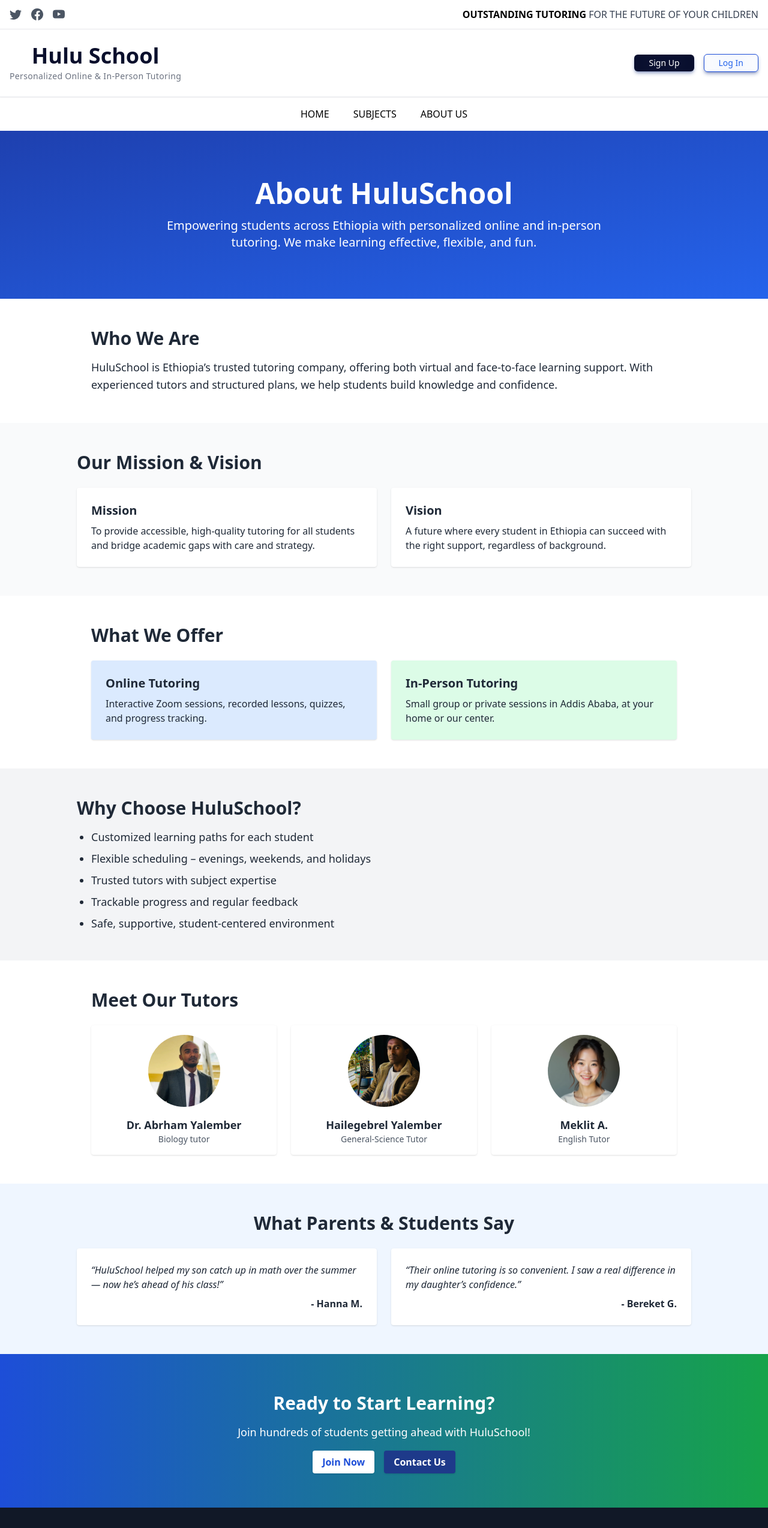
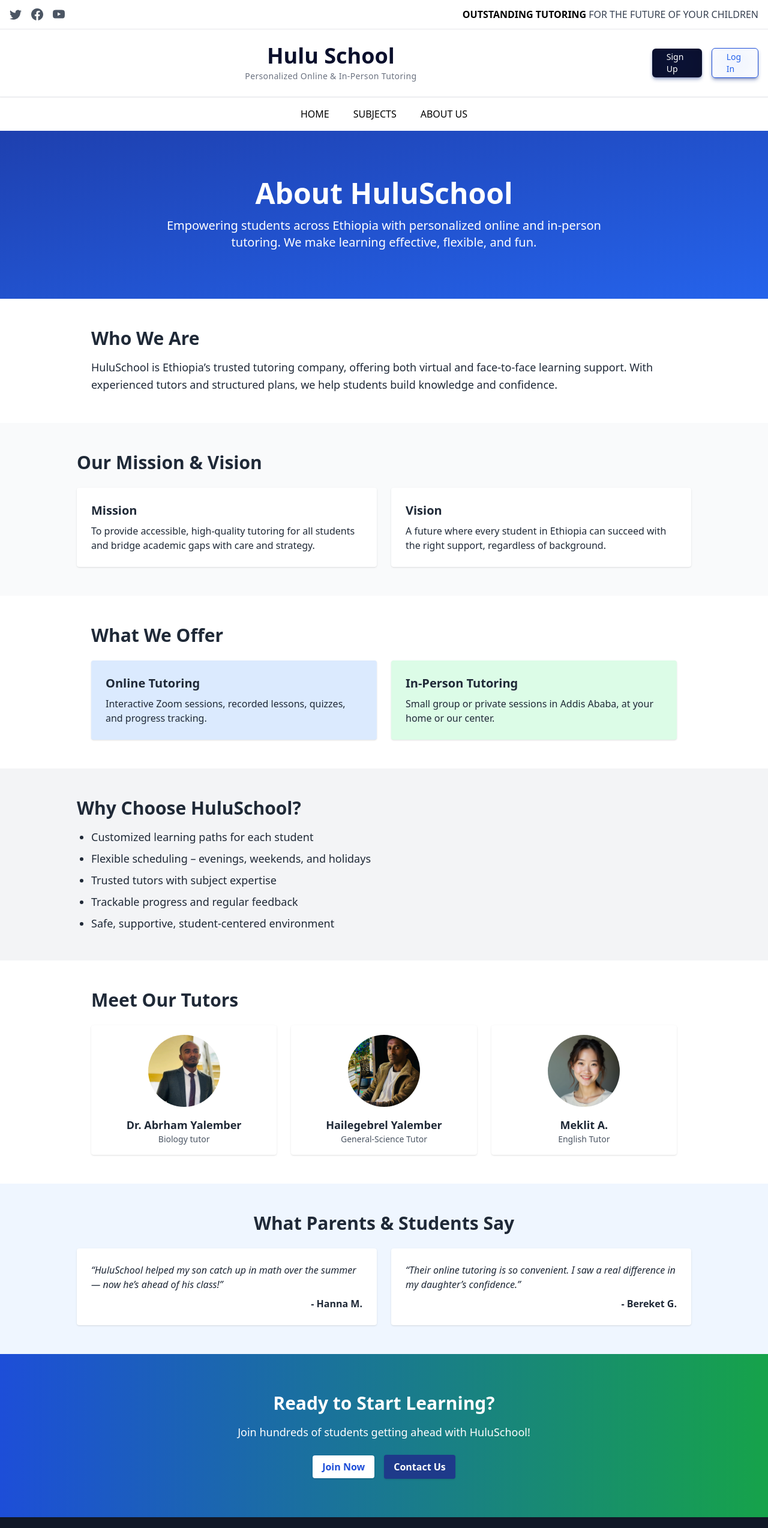
Before and after one commit to HailuBoc/bluenile, a Next.js app in the folder frontend/: page /aboutus in a window 1280 px wide. Shown: the top 2547 px of the page at 60% size. Built offline with nearby package versions, Linux system fonts and the light colour scheme.

Commit message:
final part

```diff
--- a/frontend/src/app/aboutus/page.js
+++ b/frontend/src/app/aboutus/page.js
@@ -2,6 +2,7 @@
 
 import Image from "next/image";
 import Link from "next/link";
+import { useState } from "react";
 
 const team = [
   {
@@ -167,12 +168,33 @@ export default function AboutPage() {
           >
             Join Now
           </Link>
-          <Link
-            href="/contact"
+          <button
+            onClick={() => {
+              const el = document.getElementById("phone-number");
+              if (el) {
+                el.scrollIntoView({ behavior: "smooth", block: "center" });
+                el.classList.add(
+                  "bg-yellow-200",
+                  "text-black",
+                  "px-2",
+                  "py-1",
+                  "rounded"
+                );
+                setTimeout(() => {
+                  el.classList.remove(
+                    "bg-yellow-200",
+                    "text-black",
+                    "px-2",
+                    "py-1",
+                    "rounded"
+                  );
+                }, 2000);
+              }
+            }}
             className="bg-blue-900 text-white font-semibold py-2 px-4 rounded shadow"
           >
             Contact Us
-          </Link>
+          </button>
         </div>
       </section>
 
@@ -180,7 +202,9 @@ export default function AboutPage() {
       <footer className="bg-gray-900 text-white py-8 px-6">
         <div className="max-w-5xl mx-auto text-center space-y-2">
           <p>📍 Addis Ababa, Ethiopia</p>
-          <p>📞 +251 93 924 9299</p>
+          <p id="phone-number" className="transition-all duration-500">
+            📞 +251 93 924 9299
+          </p>
           <p>
             📧{" "}
             <a href="mailto:info@huluschool.com" className="underline">
--- a/frontend/src/components/HeaderMain.js
+++ b/frontend/src/components/HeaderMain.js
@@ -11,11 +11,13 @@ const HeaderMain = () => {
     <header className="border-b border-gray-200 py-6 bg-white shadow-sm">
       <div className="container mx-auto px-4 flex flex-col sm:flex-row justify-between items-center">
         {/* Logo and Tagline */}
-        <div className="flex flex-col items-center justify-center text-center mb-4 sm:mb-0">
-          <h1 className="text-4xl font-bold text-[#0a0f2c]">Hulu School</h1>
-          <p className="text-sm text-gray-500 tracking-wide mt-1">
-            Personalized Online & In-Person Tutoring
-          </p>
+        <div className="w-full flex justify-center">
+          <div className="flex flex-col items-center text-center mb-4 sm:mb-0">
+            <h1 className="text-4xl font-bold text-[#0a0f2c]">Hulu School</h1>
+            <p className="text-sm text-gray-500 tracking-wide mt-1">
+              Personalized Online & In-Person Tutoring
+            </p>
+          </div>
         </div>
 
         <div className="flex flex-row items-center gap-4">
```
